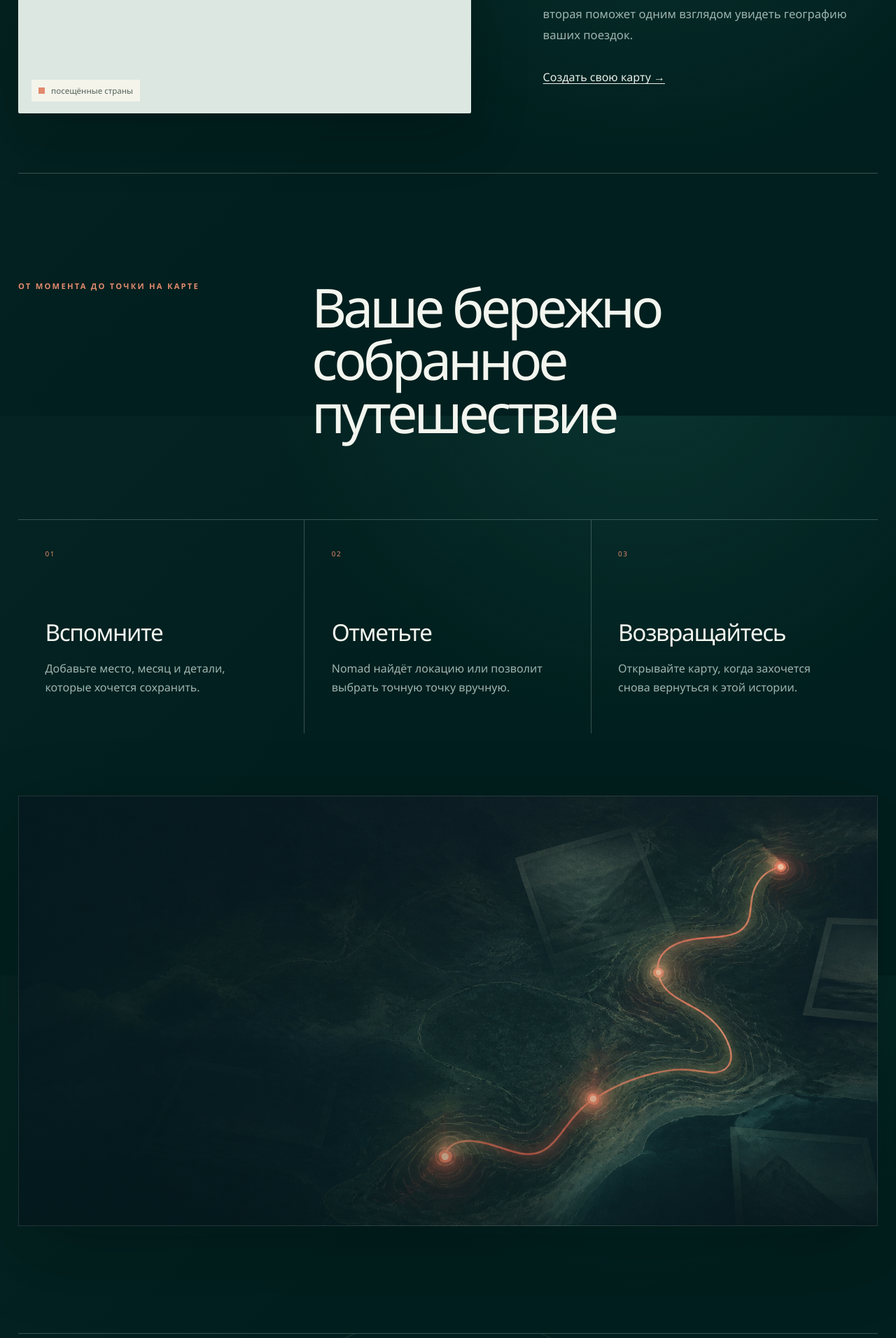
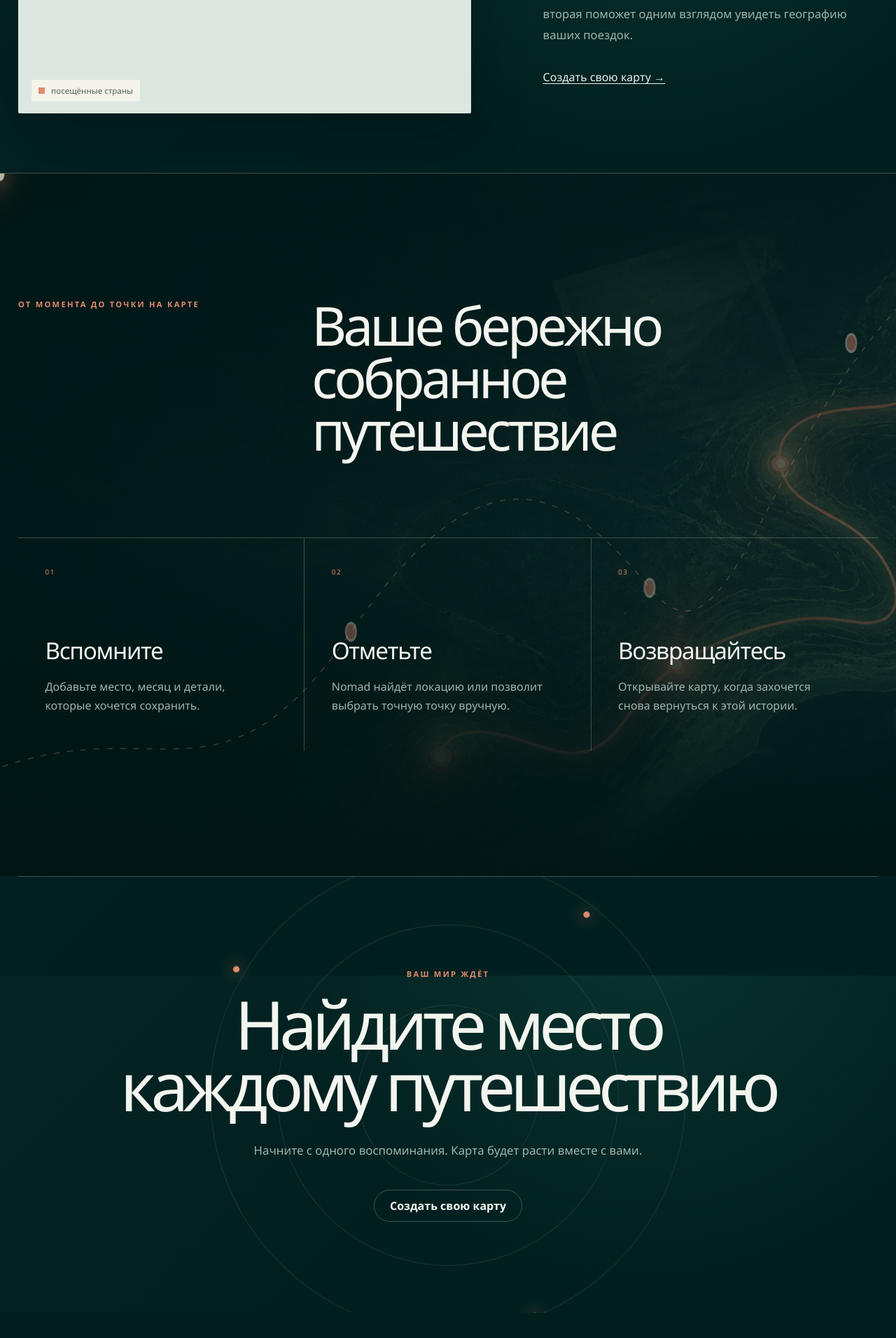
Before and after one commit to alabayk/nomad, a FastAPI app: page /about in a window 1280 px wide. Shown: the part 1806-3718 px from the top of the page at 70% size. After the commit the page ends 3682 px from the top, so only its background shows below. Run offline with FastAPI, Linux system fonts and the light colour scheme; parts of the project's set-up code (start-up, migrations or seed data) failed here and were passed over.

Commit message:
Turn journey artwork into animated section background

```diff
--- a/app/static/css/app.css
+++ b/app/static/css/app.css
@@ -333,12 +333,14 @@ button.danger { border-color: #813426; background: #994431; }
 .reveal.is-visible { opacity:1; transform:translateY(0); }
 .about-features .reveal:nth-child(1){transition-delay:0s}.about-features .reveal:nth-child(2){transition-delay:.65s}.about-features .reveal:nth-child(3){transition-delay:1.3s}
 .about-showcase .reveal:nth-child(1){transition-delay:0s}.about-showcase .reveal:nth-child(2){transition-delay:.65s}
-.process-heading{transition-delay:0s}.process-steps .reveal:nth-child(1){transition-delay:.65s}.process-steps .reveal:nth-child(2){transition-delay:1.3s}.process-steps .reveal:nth-child(3){transition-delay:1.95s}.process-visual{transition-delay:2.6s}
+.process-heading{transition-delay:0s}.process-steps .reveal:nth-child(1){transition-delay:.65s}.process-steps .reveal:nth-child(2){transition-delay:1.3s}.process-steps .reveal:nth-child(3){transition-delay:1.95s}
 body[data-scroll-direction="up"] .reveal:not(.is-visible) { transform:translateY(-42px); }
 body[data-scroll-direction="up"] .about-features .reveal:nth-child(1){transition-delay:1.3s}body[data-scroll-direction="up"] .about-features .reveal:nth-child(2){transition-delay:.65s}body[data-scroll-direction="up"] .about-features .reveal:nth-child(3){transition-delay:0s}
 body[data-scroll-direction="up"] .about-showcase .reveal:nth-child(1){transition-delay:.65s}body[data-scroll-direction="up"] .about-showcase .reveal:nth-child(2){transition-delay:0s}
-body[data-scroll-direction="up"] .process-heading{transition-delay:2.6s}body[data-scroll-direction="up"] .process-steps .reveal:nth-child(1){transition-delay:1.95s}body[data-scroll-direction="up"] .process-steps .reveal:nth-child(2){transition-delay:1.3s}body[data-scroll-direction="up"] .process-steps .reveal:nth-child(3){transition-delay:.65s}body[data-scroll-direction="up"] .process-visual{transition-delay:0s}
-.about-process { padding:clamp(90px,12vw,175px) 0; border-top:1px solid var(--line); }
+body[data-scroll-direction="up"] .process-heading{transition-delay:1.95s}body[data-scroll-direction="up"] .process-steps .reveal:nth-child(1){transition-delay:1.3s}body[data-scroll-direction="up"] .process-steps .reveal:nth-child(2){transition-delay:.65s}body[data-scroll-direction="up"] .process-steps .reveal:nth-child(3){transition-delay:0s}
+.about-process { position:relative; width:100vw; margin-left:calc(50% - 50vw); padding:clamp(110px,14vw,200px) max(26px,calc((100vw - 1380px)/2)); overflow:hidden; border-top:1px solid var(--line); background:linear-gradient(90deg,rgba(0,25,24,.94),rgba(0,31,30,.55)),url('/static/img/about-journey-ai.png') center/cover no-repeat; isolation:isolate; animation:journey-breathe 14s ease-in-out infinite alternate; }
+.about-process::after { content:""; position:absolute; z-index:-1; inset:0; background:linear-gradient(0deg,rgba(0,20,19,.82),transparent 50%,rgba(0,20,19,.35)); pointer-events:none; }
+.about-process>header,.about-process>.process-steps { position:relative; z-index:2; }
 .process-heading { display:grid; grid-template-columns:.65fr 1.35fr; gap:30px; align-items:start; }
 .process-heading h2 { max-width:850px; margin:0; font-size:clamp(3rem,6vw,6rem); font-weight:300; line-height:.98; letter-spacing:-.065em; }
 .process-steps { display:grid; grid-template-columns:repeat(3,1fr); margin-top:clamp(65px,9vw,120px); border-top:1px solid var(--line); }
@@ -347,9 +349,11 @@ body[data-scroll-direction="up"] .process-heading{transition-delay:2.6s}body[dat
 .process-steps span { color:var(--rust); font-size:.62rem; letter-spacing:.16em; }
 .process-steps h3 { margin:80px 0 14px; font-size:clamp(1.6rem,2.6vw,2.25rem); font-weight:350; letter-spacing:-.04em; }
 .process-steps p { max-width:310px; color:var(--muted); line-height:1.7; }
-.process-visual { position:relative; min-height:clamp(300px,48vw,650px); margin-top:clamp(45px,7vw,90px); overflow:hidden; border:1px solid var(--line-soft); background:url('/static/img/about-journey-ai.png') center/cover no-repeat; box-shadow:0 35px 100px rgba(0,10,10,.3); }
-.process-visual::after { content:""; position:absolute; inset:0; background:linear-gradient(90deg,rgba(0,31,30,.36),transparent 55%),linear-gradient(0deg,rgba(0,20,19,.26),transparent 45%); }
-.process-visual.is-visible { animation:journey-breathe 14s ease-in-out infinite alternate; }
+.process-route-animation { position:absolute; z-index:1; inset:0; width:100%; height:100%; opacity:.72; pointer-events:none; }
+.process-route-animation path { fill:none; stroke:rgba(242,166,138,.35); stroke-width:1.5; stroke-dasharray:8 11; vector-effect:non-scaling-stroke; }
+.route-runner { fill:#fff1df; filter:drop-shadow(0 0 9px #ff815e) drop-shadow(0 0 18px #ff815e); }
+.route-checkpoint { fill:#e88a6c; stroke:#ffe6d9; stroke-width:2; transform-box:fill-box; transform-origin:center; opacity:.55; animation:checkpoint-flash 9s ease-in-out infinite; }
+.checkpoint-one{animation-delay:2.7s}.checkpoint-two{animation-delay:5.5s}.checkpoint-three{animation-delay:8s}
 .about-closing { position:relative; min-height:min(720px,78vh); margin-bottom:-90px; overflow:hidden; display:grid; place-items:center; align-content:center; padding:100px 24px; border-top:1px solid var(--line); text-align:center; isolation:isolate; }
 .about-closing h2 { max-width:950px; margin:20px auto; font-size:clamp(3.4rem,7.5vw,7rem); font-weight:300; line-height:.92; letter-spacing:-.075em; }
 .about-closing>p:not(.eyebrow) { color:var(--muted); font-size:1.05rem; }
@@ -521,7 +525,8 @@ body[data-scroll-direction="up"] .process-heading{transition-delay:2.6s}body[dat
 @keyframes route-pulse { 50%{transform:scale(1.75);opacity:.55} }
 @keyframes scroll-line { 0%{transform:translateY(-20px)} 60%,100%{transform:translateY(39px)} }
 @keyframes orbit-turn { to{transform:rotate(360deg)} }
-@keyframes journey-breathe { from{background-size:100% auto;background-position:50% 50%}to{background-size:106% auto;background-position:53% 48%} }
+@keyframes journey-breathe { from{background-position:48% 50%}to{background-position:54% 48%} }
+@keyframes checkpoint-flash { 0%,82%,100%{opacity:.5;transform:scale(1)} 88%{opacity:1;transform:scale(2.1)} 94%{opacity:.72;transform:scale(1.25)} }
 
 :focus-visible { outline: 2px solid var(--rust-dark); outline-offset: 4px; }
 
--- a/app/templates/about.html
+++ b/app/templates/about.html
@@ -51,6 +51,13 @@
   </section>
 
   <section class="about-process reveal-group">
+    <svg class="process-route-animation" viewBox="0 0 1200 560" preserveAspectRatio="none" aria-hidden="true">
+      <path id="process-route" d="M-30 480 C210 420 290 520 470 365 S760 250 870 330 S1020 210 1230 90"/>
+      <circle class="route-checkpoint checkpoint-one" cx="470" cy="365" r="7"/>
+      <circle class="route-checkpoint checkpoint-two" cx="870" cy="330" r="7"/>
+      <circle class="route-checkpoint checkpoint-three" cx="1140" cy="135" r="7"/>
+      <circle class="route-runner" r="6"><animateMotion dur="9s" repeatCount="indefinite" rotate="auto"><mpath href="#process-route"/></animateMotion></circle>
+    </svg>
     <header class="process-heading reveal">
       <p class="eyebrow">{{ 'From a moment to a map' if en else 'От момента до точки на карте' }}</p>
       <h2>{{ 'Your carefully collected journey' if en else 'Ваше бережно собранное путешествие' }}</h2>
@@ -60,7 +67,6 @@
       <article class="reveal"><span>02</span><h3>{{ 'Pin it' if en else 'Отметьте' }}</h3><p>{{ 'Nomad finds the location, or lets you choose the exact point.' if en else 'Nomad найдёт локацию или позволит выбрать точную точку вручную.' }}</p></article>
       <article class="reveal"><span>03</span><h3>{{ 'Return' if en else 'Возвращайтесь' }}</h3><p>{{ 'Open the map whenever you want to revisit the story.' if en else 'Открывайте карту, когда захочется снова вернуться к этой истории.' }}</p></article>
     </div>
-    <div class="process-visual reveal" role="img" aria-label="{{ 'An animated route through travel memories' if en else 'Анимированный маршрут через воспоминания о путешествии' }}"></div>
   </section>
 
   <section class="about-closing reveal">
--- a/app/templates/base.html
+++ b/app/templates/base.html
@@ -8,7 +8,7 @@
     <link rel="icon" href="/static/img/nomad-mark.svg?v=2" type="image/svg+xml" sizes="any">
     <link rel="shortcut icon" href="/static/img/nomad-mark.svg?v=2" type="image/svg+xml">
     <link rel="apple-touch-icon" href="/static/img/nomad-mark.svg?v=2">
-  <link rel="stylesheet" href="/static/css/app.css?v=redesign7">
+  <link rel="stylesheet" href="/static/css/app.css?v=redesign8">
     {% block head %}{% endblock %}
   </head>
   <body>
```
